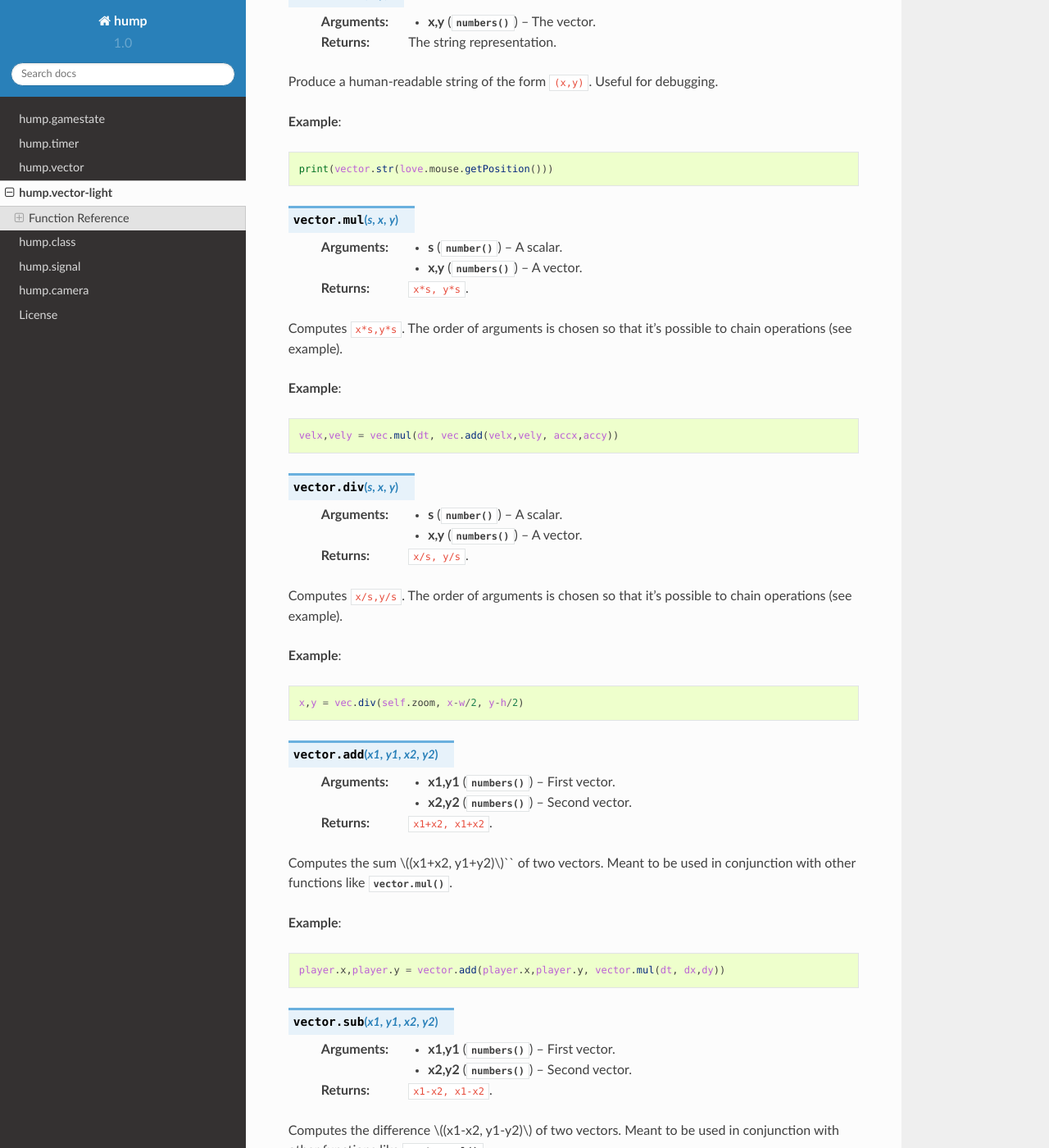
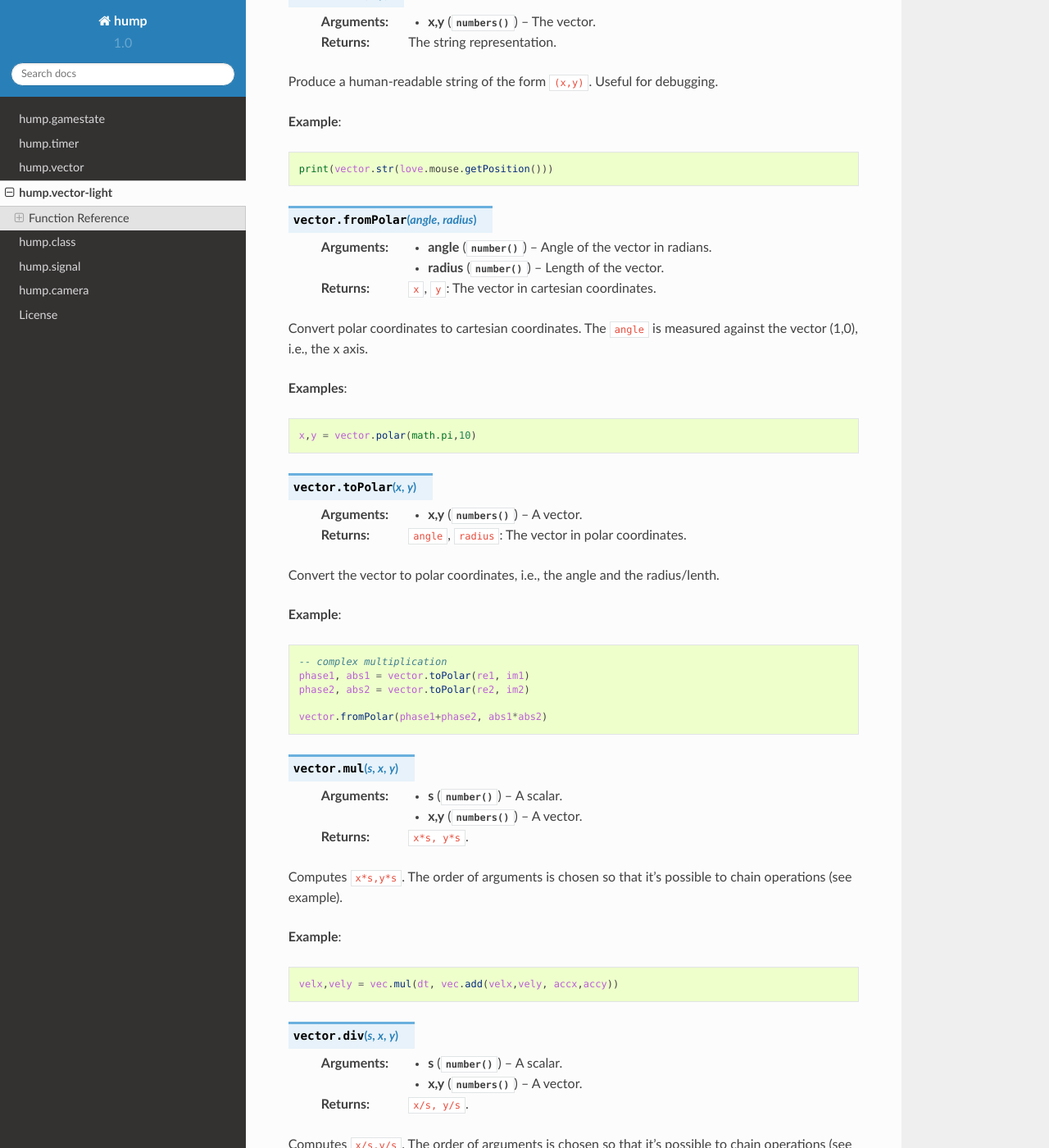
Before and after one commit to vrld/hump, a Sphinx documentation site: the page built from docs/vector-light.rst, in a window 1280 px wide and 1400 px high, scrolled down 1047 px. Shown: the whole window at 82% size. Built offline with Sphinx 7.4.7 and the Read the Docs theme 2.0.0, drawn with Linux system fonts in a browser that asks for light colours.

Commit message:
Implement polar <-> cartesian conversions
See pull request #73

```diff
--- a/docs/vector-light.rst
+++ b/docs/vector-light.rst
@@ -60,6 +60,37 @@ Useful for debugging.
 **Example**::
 
     print(vector.str(love.mouse.getPosition()))
+
+
+.. function:: vector.fromPolar(angle, radius)
+
+   :param number angle: Angle of the vector in radians.
+   :param number radius: Length of the vector.
+   :returns: ``x``, ``y``: The vector in cartesian coordinates.
+
+
+Convert polar coordinates to cartesian coordinates.
+The ``angle`` is measured against the vector (1,0), i.e., the x axis.
+
+**Examples**::
+
+    x,y = vector.polar(math.pi,10)
+
+
+.. function:: vector.toPolar(x, y)
+
+   :param  numbers x,y: A vector.
+   :returns: ``angle``, ``radius``: The vector in polar coordinates.
+
+Convert the vector to polar coordinates, i.e., the angle and the radius/lenth.
+
+**Example**::
+
+   -- complex multiplication
+   phase1, abs1 = vector.toPolar(re1, im1)
+   phase2, abs2 = vector.toPolar(re2, im2)
+
+   vector.fromPolar(phase1+phase2, abs1*abs2)
 
 
 .. function:: vector.mul(s, x,y)
```
Also changed, not shown: docs/vector.rst (+28 -0 lines), 2 other files.
